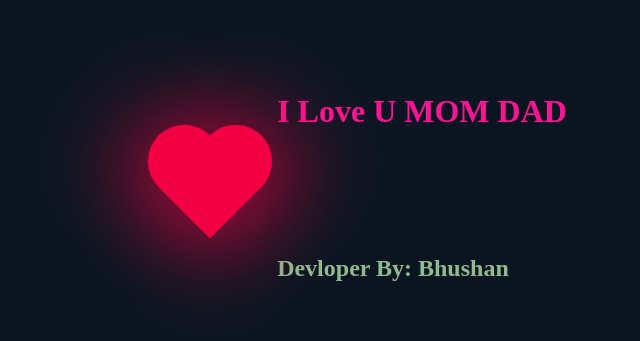
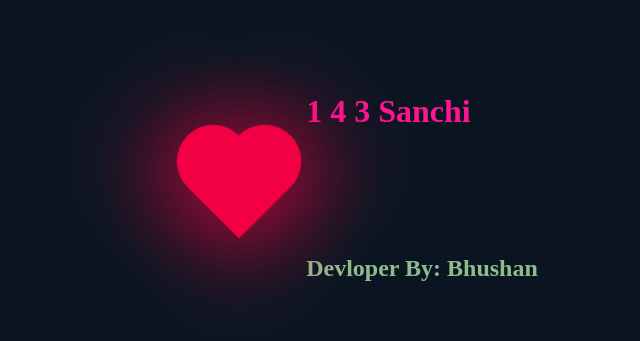
Before and after one commit to Budhabhushan14/Heart, a plain HTML site: page index.html in a window 1280 px wide. Shown: the part 213-554 px from the top of the page, without its empty margins (253-893 px from the left). Drawn offline with Linux system fonts and the light colour scheme.

Commit message:
Update index.html

```diff
--- a/index.html
+++ b/index.html
@@ -13,7 +13,7 @@
 
     <div class="heart"></div>
 
-    <div id="t"><h1>I Love U MOM DAD</h1><br>
+    <div id="t"><h1>1 4 3 Sanchi</h1><br>
     <h2>Devloper By: Bhushan</h2></div>
 
 </body>
```
